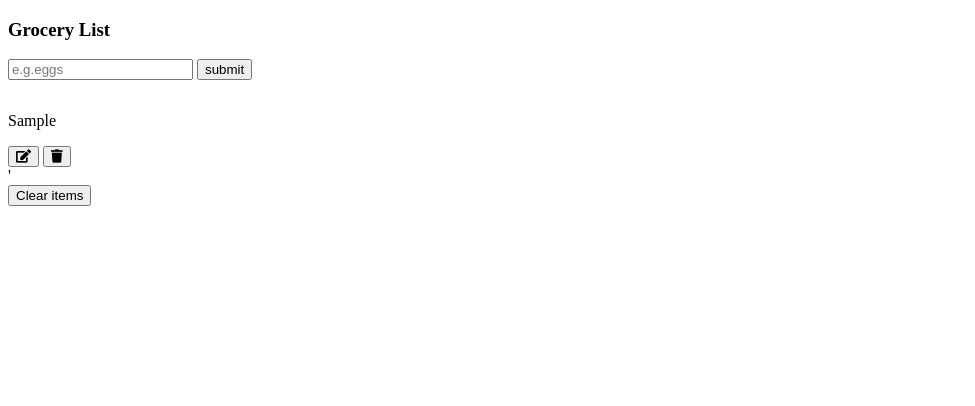
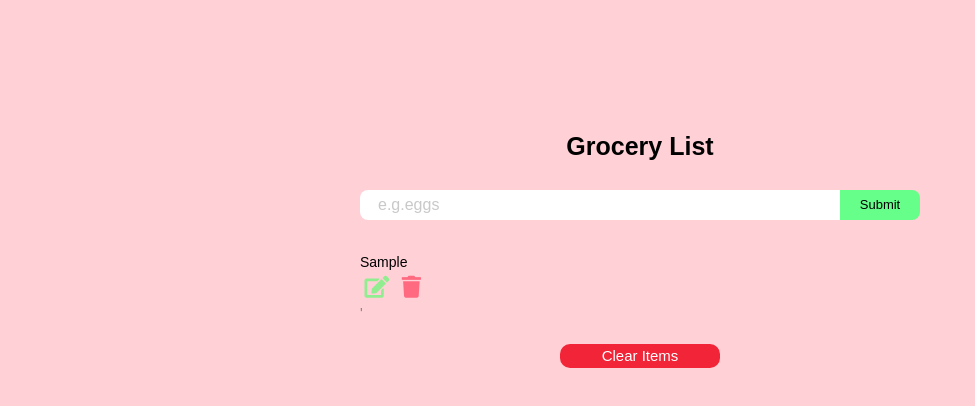
Before and after one commit to intheblueside/javascript, a plain HTML site: page grocery-list/index.html in a window 1280 px wide. Both pictures are taken after typing "Sample" into the empty fields and a click on the button "Submit". Shown: the whole page, without its empty margins (0-975 px from the left). Drawn offline with Linux system fonts and the light colour scheme.

Commit message:
some updates in design

```diff
--- a/grocery-list/style.css
+++ b/grocery-list/style.css
@@ -1,3 +1,110 @@
+*,
+::after,
+::before {
+  margin: 0;
+  padding: 0;
+  box-sizing: border-box;
+}
+body {
+  font-family: sans-serif;
+  background: #ffd0d5;
+  color: grey;
+  line-height: 1.5;
+  font-size: 0.875rem;
+}
+
+h3 {
+    font-family: sans-serif;
+    font-size: 25px;
+}
+.section {
+    padding: 5rem 0;
+  }
+
+.section-center {
+    width: 90vw;
+    margin: 0 auto;
+    max-width: 35rem;
+    margin-top: 8rem;
+}
+@media screen and (min-width: 992px) {
+    .section-center {
+      width: 95vw;
+    }
+}
+main {
+    min-height: 100vh;
+    display: grid;
+    place-items: center;
+}
+
+.grocery-form h3 {
+    color: black;
+    margin-bottom: 1.5rem;
+    text-align: center;
+}
+
+.form-control {
+    display: flex;
+    justify-content: center;
+}
+
+#grocery {
+    padding: 0.25rem;
+    padding-left: 1rem;
+    background: white;
+    border-top-left-radius: 0.5rem;
+    border-bottom-left-radius: 0.5rem;
+    border-color: transparent;
+    font-size: 1rem;
+    flex: 1 0 auto;
+    color: rgb(0, 0, 0);
+}
+#grocery::placeholder {
+    font-family: sans-serif;
+    color: rgb(201, 201, 201);
+}
+
+.btn {
+    text-transform: uppercase;
+    background: transparent;
+    color: black;
+    padding: 0.375rem 0.75rem;
+    letter-spacing: 0.25rem;
+    display: inline-block;
+    transition: all 0.3s linear;
+    font-size: 0.875rem;
+    border: 2px solid black;
+    cursor: pointer;
+    box-shadow: 0 1px 3px rgba(0, 0, 0, 0.2);
+    border-radius: 0.5rem;
+}
+
+.btn:hover {
+    color: white;
+    background: black;
+}
+
+.submit-btn {
+    background: #65ff89;
+    border-color: transparent;
+    flex: 0 0 5rem;
+    display: grid;
+    align-items: center;
+    padding: 0.25rem;
+    text-transform: capitalize;
+    border-top-right-radius: 0.5rem;
+    border-bottom-right-radius: 0.5rem;
+    cursor: pointer;
+    content: #49a6e9;
+    transition: all 0.3s linear;
+    font-size: 13px;
+}
+.submit-btn:hover {
+    background: #41a458;
+    color: white;
+}
+
 .alert-danger {
     color: #721c24;
     background: #f8d7da;
@@ -9,9 +116,57 @@
 
 .grocery-container {
     margin-top: 2rem;
-    transition: var(--transition);
     visibility: hidden;
 }
 .show-container {
     visibility: visible;
 }
+
+.title {
+    margin-bottom: 0;
+    color: black;
+    transition: all 0.3s linear;
+}
+
+.clear-btn {
+    text-transform: capitalize;
+    width: 10rem;
+    height: 1.5rem;
+    display: grid;
+    align-items: center;
+    background: #f22438;
+    border-color: transparent;
+    color: white;
+    margin: 0 auto;
+    font-size: 15px;
+    cursor: pointer;
+    transition: all 0.3s linear;
+    margin-top: 1.25rem;
+    border-radius: 10px;
+}
+.clear-btn:hover {
+    color: #000;
+
+}
+
+.edit-btn,
+.delete-btn {
+  background: transparent;
+  border-color: transparent;
+  cursor: pointer;
+  font-size: 22px;
+  margin: 0 0.15rem;
+  transition: all 0.3s linear;
+}
+.edit-btn {
+  color: lightgreen;
+}
+.edit-btn:hover {
+  color: darkgreen;
+}
+.delete-btn {
+  color: rgb(255, 106, 128);
+}
+.delete-btn:hover {
+  color: red;
+}
```
